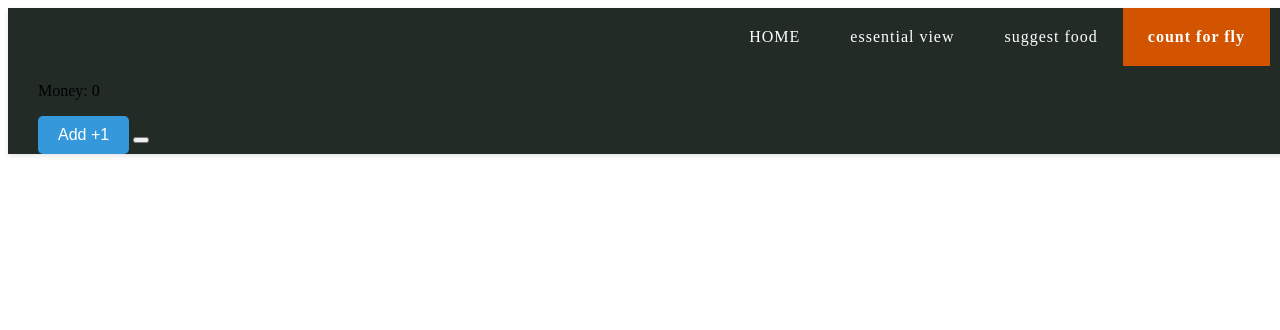
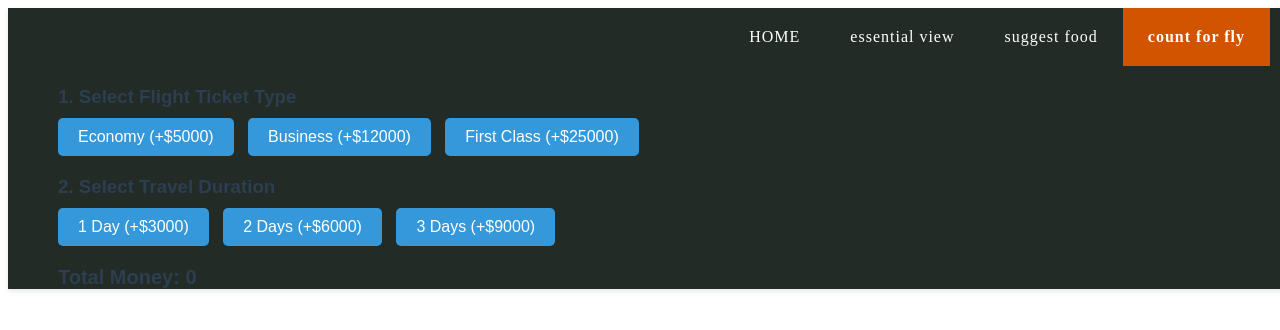
Before and after one commit to shijuny815-commits/midexampage, a plain HTML site: page count.html in a window 1280 px wide. Shown: the top 330 px of the page. Drawn offline with Linux system fonts and the light colour scheme.

Commit message:
buttom set

```diff
--- a/count.html
+++ b/count.html
@@ -14,28 +14,43 @@
                     <a href="count.html" class="picked">count for fly</a>
             </div>
         <div>
-        <p>Money: <span id="money-display">0</span></p>
-        <button id="add-btn">Add +1</button>
-        <button id="buinesss-tiketfly">
+        <div class="selection-container">
+            <div class="row-group">
+                <h3>1. Select Flight Ticket Type</h3>
+                <button class="option-btn" data-price="5000">Economy (+$5000)</button>
+                <button class="option-btn" data-price="12000">Business (+$12000)</button>
+                <button class="option-btn" data-price="25000">First Class (+$25000)</button>
+            </div>
+
+            <div class="row-group">
+                <h3>2. Select Travel Duration</h3>
+                <button class="option-btn" data-price="3000">1 Day (+$3000)</button>
+                <button class="option-btn" data-price="6000">2 Days (+$6000)</button>
+                <button class="option-btn" data-price="9000">3 Days (+$9000)</button>
+            </div>
+            <div class="total-money">
+                Total Money: <span id="money-display">0</span>
+            </div>
+        </div>
+
         <script>
-            let money = 0;
-            let isAdded = false;
+            let totalMoney = 0;
             const display = document.getElementById("money-display");
-            const button = document.getElementById("add-btn");
+            const buttons = document.querySelectorAll(".option-btn");
 
-            button.addEventListener("click", function() {
-                if (!isAdded) {
-                    money = money + 1;
-                    isAdded = true;
-                    button.textContent = "Cancel (-1)";
-                    button.classList.add("active");
-                } else {
-                    money = money - 1;
-                    isAdded = false;
-                    button.textContent = "Add +1";
-                    button.classList.remove("active");
-                }
-                display.textContent = money;
+            buttons.forEach(function(button) {
+                button.addEventListener("click", function() {
+                    let price = parseInt(button.getAttribute("data-price"));
+
+                    if (!button.classList.contains("active")) {
+                        totalMoney += price;
+                        button.classList.add("active");
+                    } else {
+                        totalMoney -= price;
+                        button.classList.remove("active");
+                    }
+                    display.textContent = totalMoney;
+                });
             });
         </script>
     </body>
--- a/style.css
+++ b/style.css
@@ -82,16 +82,40 @@
     letter-spacing:5px;
     text-shadow: 3px 3px 5px rgba(0, 0, 0, 0.6);
 }
-#add-btn {
+/* 區塊容器 */
+.selection-container {
+    margin: 20px;
+    font-family: sans-serif;
+}
+
+.row-group {
+    margin-bottom: 20px;
+}
+
+.row-group h3 {
+    margin-bottom: 10px;
+    color: #2c3e50;
+}
+
+.option-btn {
     background-color: #3498db;
     color: white;
     padding: 10px 20px;
+    margin-right: 10px;
     border: none;
     border-radius: 5px;
     cursor: pointer;
     font-size: 16px;
     transition: background-color 0.3s ease;
 }
-#add-btn.active {
+
+.option-btn.active {
     background-color: #e74c3c;
 }
+
+.total-money {
+    font-size: 20px;
+    font-weight: bold;
+    color: #2c3e50;
+    margin-top: 20px;
+}
```
